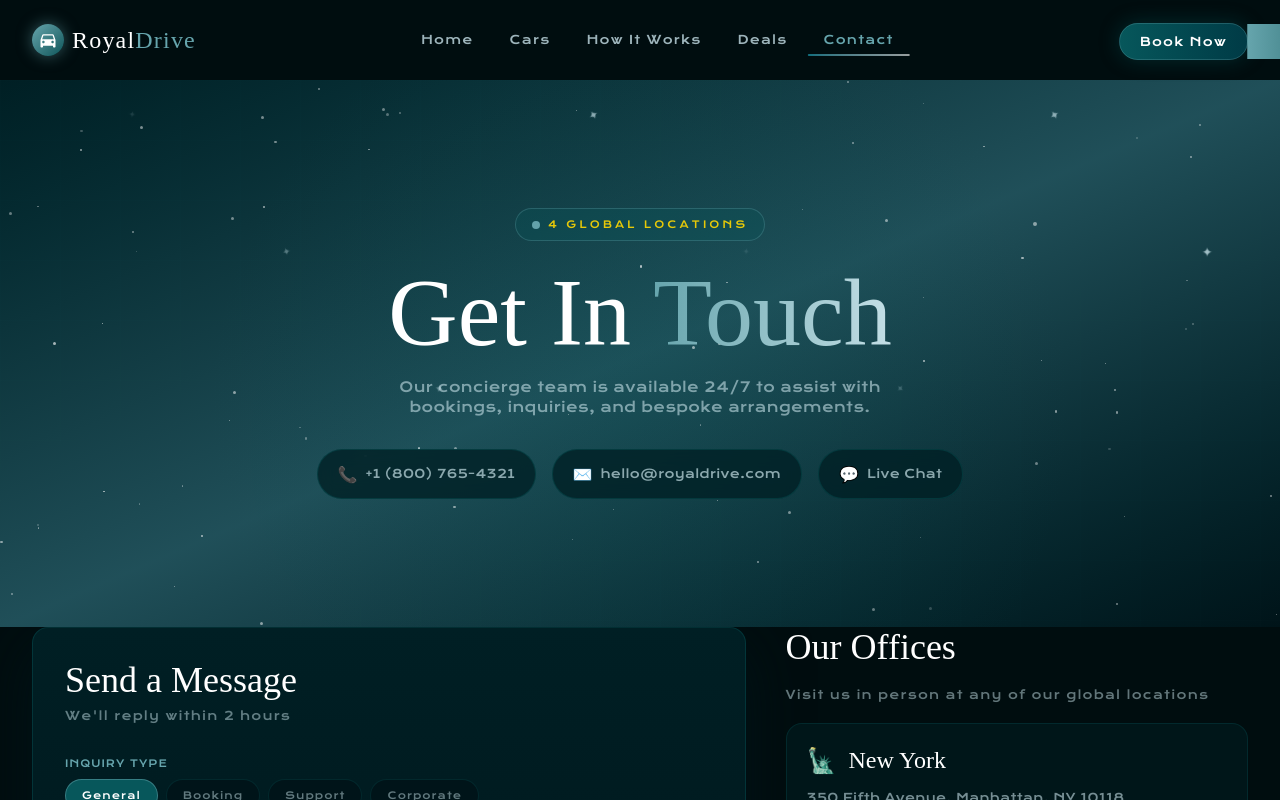
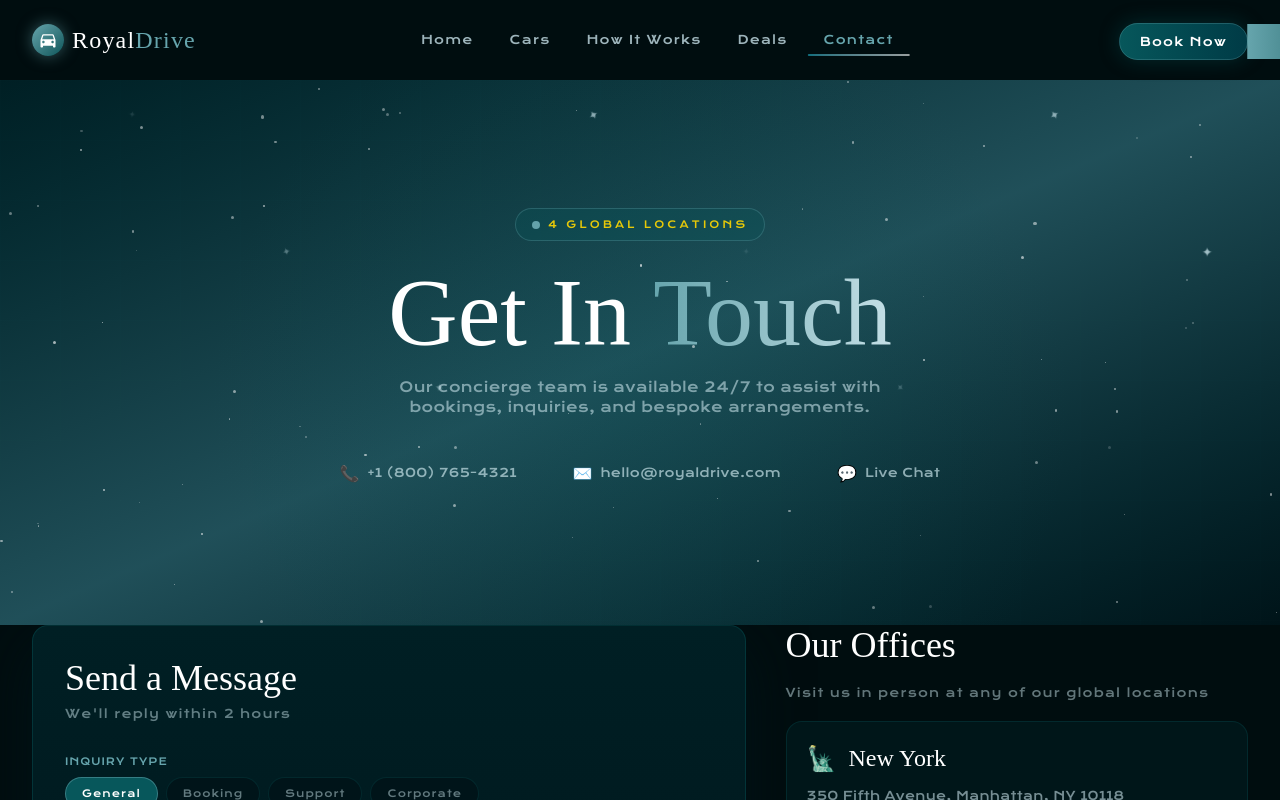
Before and after one commit to Poojita3105/rental-car, a React (Vite) app: page /contact in a window 1280 px wide. Shown: the top 800 px of the page. Built offline with nearby package versions, Linux system fonts and the light colour scheme; a web font is replaced by a local one.

Commit message:
changed the contact page

```diff
--- a/src/pages/Contact.jsx
+++ b/src/pages/Contact.jsx
@@ -46,8 +46,28 @@ export default function Contact() {
           </p>
           {/* Quick contact buttons */}
           <div className="flex flex-wrap justify-center gap-4 mt-8">
-            {[{ icon: "📞", label: "+1 (800) 765-4321" }, { icon: "✉️", label: "hello@royaldrive.com" }, { icon: "💬", label: "Live Chat" }].map((c, i) => (
-              <div key={i} className="flex items-center gap-2 px-5 py-3 rounded-full bg-[#001f24]/80 border border-[#07575B]/40 backdrop-blur-sm hover:border-[#66A5AD]/60 transition-colors cursor-pointer group">
+            {[
+  {
+    icon: "📞",
+    label: "+1 (800) 765-4321",
+    action: () => window.location.href = "tel:+18007654321",
+  },
+  {
+    icon: "✉️",
+    label: "hello@royaldrive.com",
+    action: () => window.location.href = "mailto:hello@royaldrive.com",
+  },
+  {
+    icon: "💬",
+    label: "Live Chat",
+    action: () => alert("Opening live chat..."),
+  },
+].map((c, i) => (
+              <div
+  key={i}
+  onClick={c.action}
+  className="flex items-center gap-2 px-5 py-3 ..."
+>
                 <span>{c.icon}</span>
                 <span className="font-['Krona_One'] text-xs tracking-wide text-[#C4DFE6]/70 group-hover:text-white transition-colors">{c.label}</span>
               </div>
```
